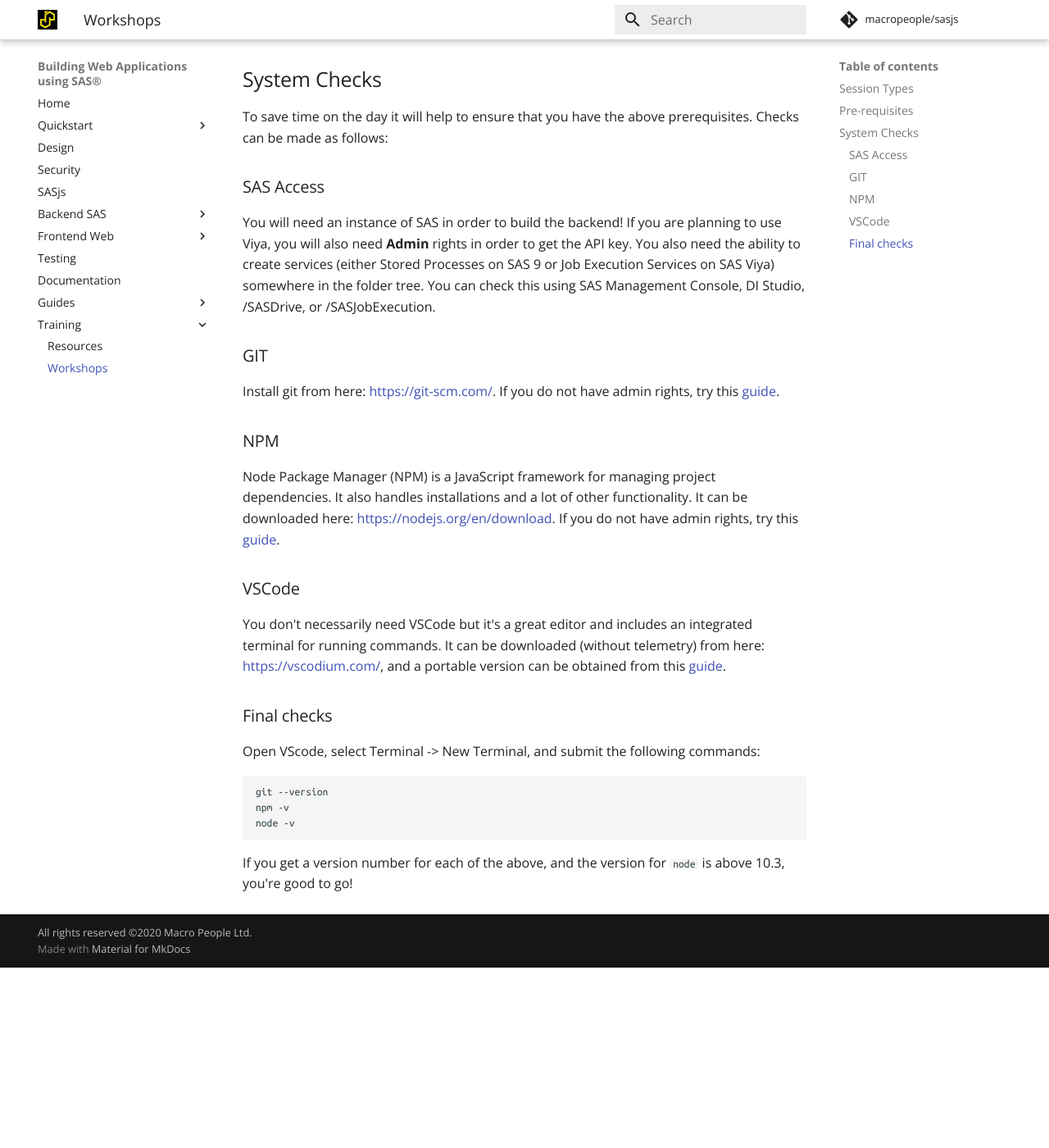
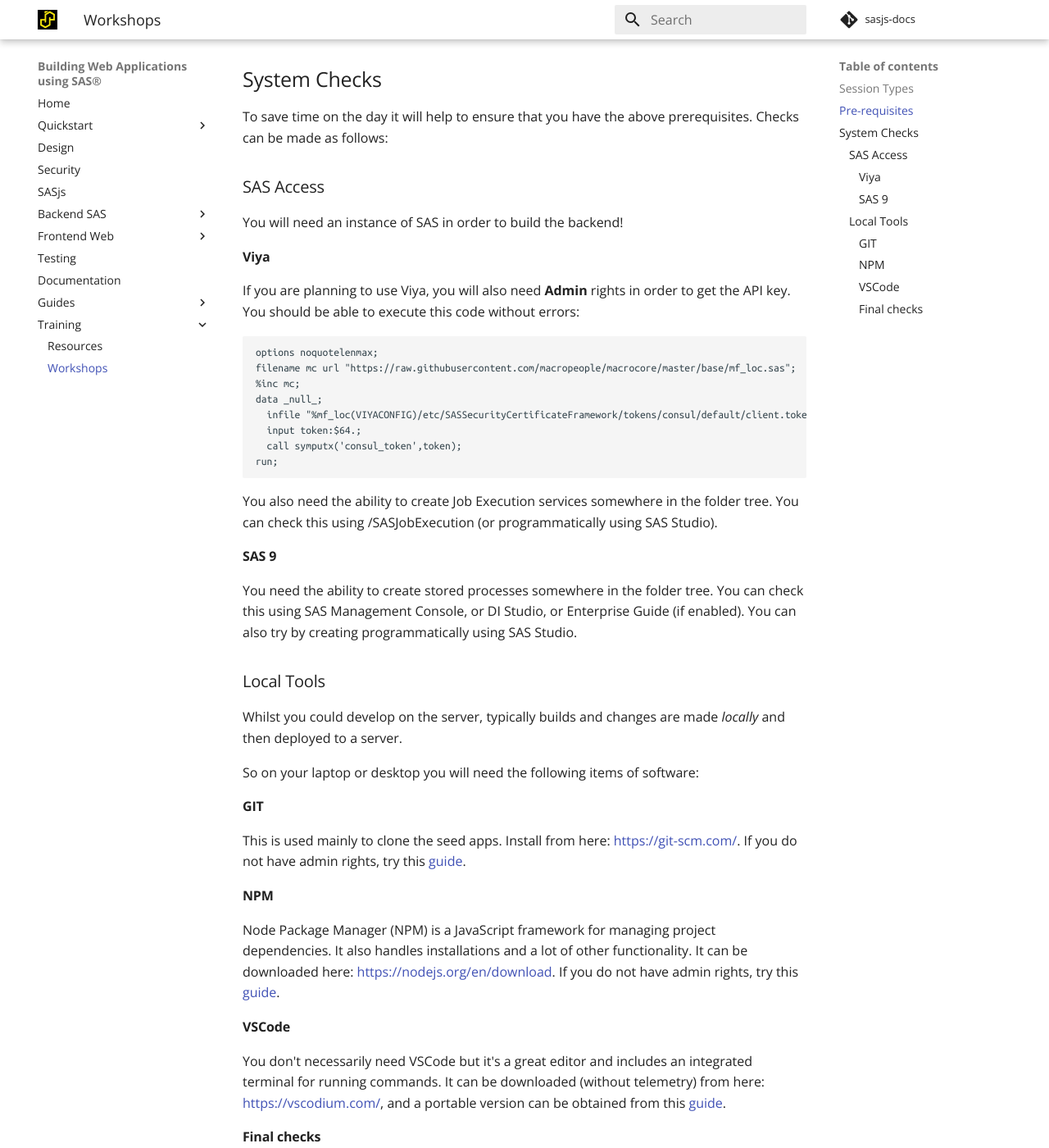
Before and after one commit to sasjs/sasjs.io, an MkDocs documentation site: the page built from docs/training/workshops.md, in a window 1280 px wide and 1400 px high, scrolled down 828 px. Shown: the whole window at 82% size. Built offline with MkDocs 1.6.1 and Material for MkDocs 9.7.7, drawn with Linux system fonts in a browser that asks for light colours; comment, search, counter and statistics services are not loaded; old or Windows-style settings are respelled for this version of MkDocs; before the commit the page ends 2008 px from its top, so only the background shows below that.

Commit message:
training updates and vscode guide

````diff
--- a/docs/training/workshops.md
+++ b/docs/training/workshops.md
@@ -30,21 +30,42 @@
 
 ### SAS Access
 
-You will need an instance of SAS in order to build the backend! If you are planning to use Viya, you will also need **Admin** rights in order to get the API key. You also need the ability to create services (either Stored Processes on SAS 9 or Job Execution Services on SAS Viya) somewhere in the folder tree. You can check this using SAS Management Console, DI Studio, /SASDrive, or /SASJobExecution.
+You will need an instance of SAS in order to build the backend!
 
-### GIT
+#### Viya
 
-Install git from here: [https://git-scm.com/](https://git-scm.com/). If you do not have admin rights, try this [guide](/guides/windows#git).
+If you are planning to use Viya, you will also need **Admin** rights in order to get the API key.  You should be able to execute this code without errors:
+```
+options noquotelenmax;
+filename mc url "https://raw.githubusercontent.com/macropeople/macrocore/master/base/mf_loc.sas";
+%inc mc;
+data _null_;
+  infile "%mf_loc(VIYACONFIG)/etc/SASSecurityCertificateFramework/tokens/consul/default/client.token";
+  input token:$64.;
+  call symputx('consul_token',token);
+run;
+```
 
-### NPM
+You also need the ability to create Job Execution services somewhere in the folder tree. You can check this using /SASJobExecution (or programmatically using SAS Studio).
 
+#### SAS 9
+You need the ability to create stored processes somewhere in the folder tree. You can check this using SAS Management Console, or DI Studio, or Enterprise Guide (if enabled).  You can also try by creating programmatically using SAS Studio.
+
+### Local Tools
+Whilst you could develop on the server, typically builds and changes are made _locally_ and then deployed to a server.
+
+So on your laptop or desktop you will need the following items of software:
+
+#### GIT
+This is used mainly to clone the seed apps. Install from here: [https://git-scm.com/](https://git-scm.com/). If you do not have admin rights, try this [guide](/guides/windows#git).
+
+#### NPM
 Node Package Manager (NPM) is a JavaScript framework for managing project dependencies. It also handles installations and a lot of other functionality. It can be downloaded here: [https://nodejs.org/en/download](https://nodejs.org/en/download). If you do not have admin rights, try this [guide](/guides/windows#npm).
 
-### VSCode
-
+#### VSCode
 You don't necessarily need VSCode but it's a great editor and includes an integrated terminal for running commands. It can be downloaded (without telemetry) from here: [https://vscodium.com/](https://vscodium.com/), and a portable version can be obtained from this [guide](/guides/windows#vscode).
 
-### Final checks
+#### Final checks
 
 Open VScode, select Terminal -> New Terminal, and submit the following commands:
 
--- a/mkdocs.yml
+++ b/mkdocs.yml
@@ -37,8 +37,8 @@
 extra_css: ["font-awesome.css"]
 
 # Repository
-repo_name: "macropeople/sasjs"
-repo_url: "https://github.com/macropeople/sasjs"
+repo_name: "sasjs-docs"
+repo_url: "https://github.com/macropeople/sasjs.github.io"
 
 theme:
   name: material
````
Also changed, not shown: docs/guides/viya.md (+22 -0 lines), docs/guides/vscodium.md (added, +9 -0 lines), docs/training/resources.md (+15 -2 lines).
